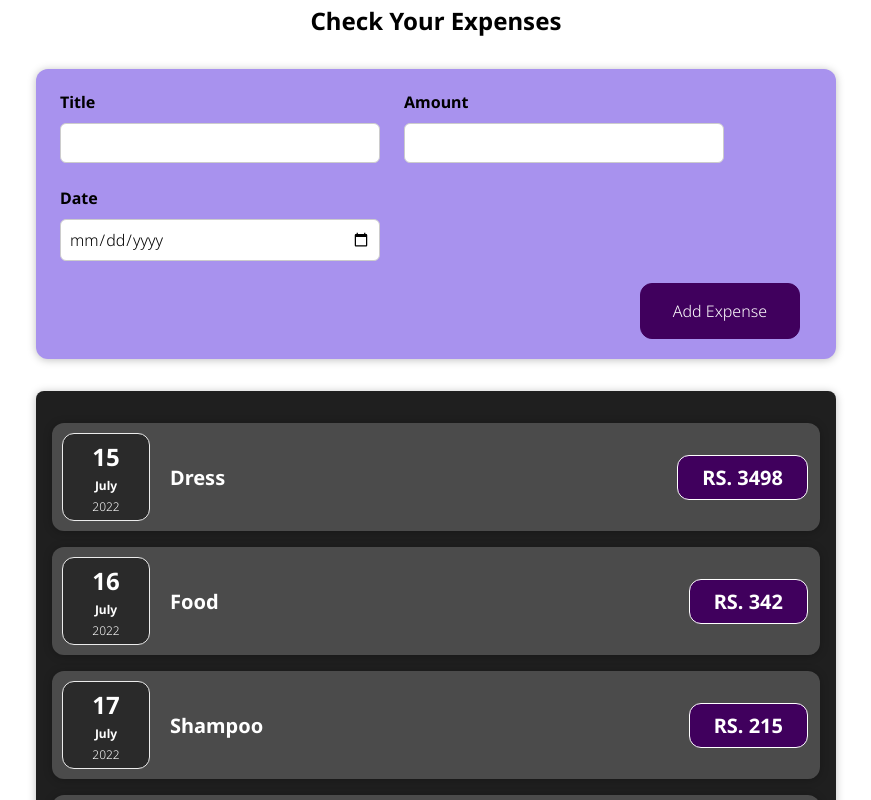
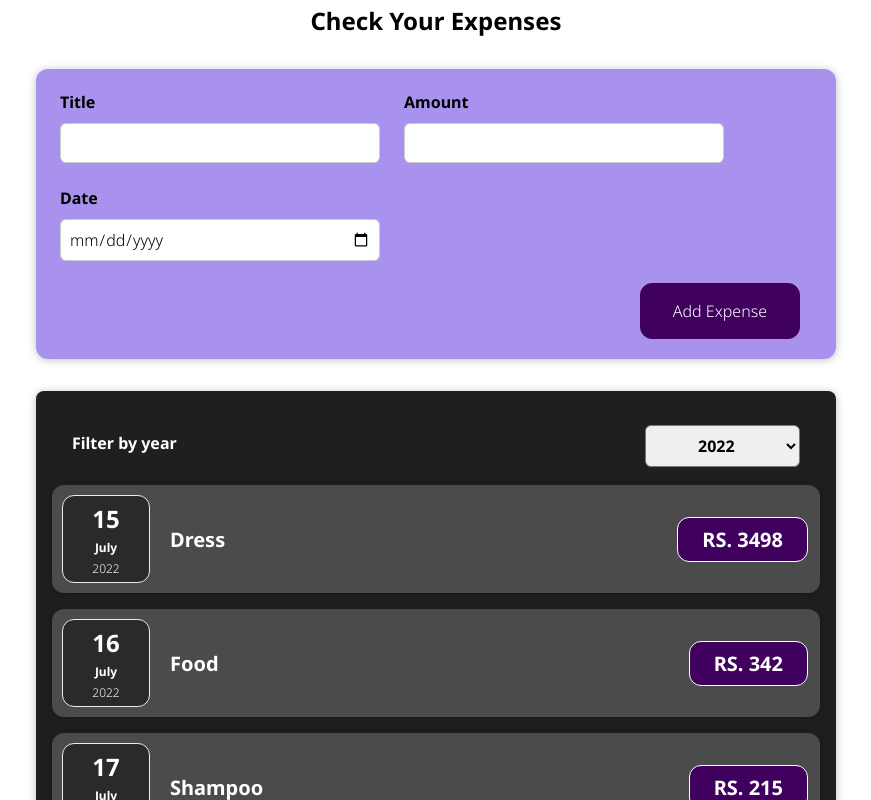
Before and after one commit to SudiptaChakraborty51/Check-Expenses, a React (Create React App) app: page / in a window 1280 px wide. Shown: the top 800 px of the page, without its empty margins (204-1075 px from the left). Built offline with nearby package versions, Linux system fonts and the light colour scheme.

Commit message:
working with really dynamic content

```diff
--- a/src/App.js
+++ b/src/App.js
@@ -1,7 +1,8 @@
+import React, { useState } from 'react';
 import Expenses from "./components/Expenses/Expenses";
 import NewExpense from "./components/NewExpense/NewExpense";
-function App() {
-  const expenses = [
+
+const DUMMY_EXPENSES = [
   {
     id: 'e1',
     title: 'Dress',
@@ -27,9 +28,13 @@
   },
 ];
 
+function App() {
+  const [expenses, setExpenses] = useState(DUMMY_EXPENSES);
+
   const addExpenseHandler = (expense) => {
-    console.log('In App.js');
-    console.log(expense);
+    setExpenses(prevExpenses => {
+      return [expense, ...prevExpenses];
+    })
   }
 
   return (
--- a/src/components/Expenses/Expenses.js
+++ b/src/components/Expenses/Expenses.js
@@ -1,28 +1,29 @@
+import React, { useState } from 'react';
 import ExpenseItem from "./ExpenseItem";
+import Card from '../UI/Card';
+import ExpensesFilter from './ExpensesFilter';
 import './Expenses.css';
+
 function Expenses(props) {
+    const [filteredYear, setFilteredYear] = useState('2022');
+
+    const filterChangeHandler = (selectedYear) => {
+        setFilteredYear(selectedYear);
+    };
+
     return(
-        <div className="expenses">
-            <ExpenseItem
-            title = {props.expenseData[0].title}
-            amount = {props.expenseData[0].amount}
-            date = {props.expenseData[0].date}>
-            </ExpenseItem>
-            <ExpenseItem
-            title = {props.expenseData[1].title}
-            amount = {props.expenseData[1].amount}
-            date = {props.expenseData[1].date}>
-            </ExpenseItem>
-            <ExpenseItem
-            title = {props.expenseData[2].title}
-            amount = {props.expenseData[2].amount}
-            date = {props.expenseData[2].date}>
-            </ExpenseItem>
-            <ExpenseItem
-            title = {props.expenseData[3].title}
-            amount = {props.expenseData[3].amount}
-            date = {props.expenseData[3].date}>
-            </ExpenseItem>
+        <div>
+            <Card className='expenses'>
+                <ExpensesFilter selected={filteredYear} onChangeFilter={filterChangeHandler} />
+                    {props.expenseData.map(expense => (
+                    <ExpenseItem
+                        key={expense.id}
+                        title={expense.title}
+                        amount={expense.amount}
+                        date={expense.date}
+                    />
+                    ))}
+            </Card>
         </div>
     )
 }
--- /dev/null
+++ b/src/components/Expenses/ExpensesFilter.css
@@ -0,0 +1,24 @@
+.expenses-filter {
+    color: white;
+    padding: 0 1rem;
+}
+
+.expenses-filter__control {
+    display: flex;
+    width: 100%;
+    align-items: center;
+    justify-content: space-between;
+    margin: 1rem 0;
+}
+
+.expenses-filter label {
+    font-weight: bold;
+    margin-bottom: 0.5rem;
+}
+
+.expenses-filter select {
+    font: inherit;
+    padding: 0.5rem 3rem;
+    font-weight: bold;
+    border-radius: 6px;
+}
--- /dev/null
+++ b/src/components/Expenses/ExpensesFilter.js
@@ -0,0 +1,25 @@
+import React from 'react';
+
+import './ExpensesFilter.css';
+
+const ExpensesFilter = (props) => {
+  const dropdownChangeHandler = (event) => {
+    props.onChangeFilter(event.target.value);
+  };
+
+  return (
+    <div className='expenses-filter'>
+      <div className='expenses-filter__control'>
+        <label>Filter by year</label>
+        <select value={props.selected} onChange={dropdownChangeHandler}>
+          <option value='2022'>2022</option>
+          <option value='2023'>2023</option>
+          <option value='2024'>2024</option>
+          <option value='2025'>2025</option>
+        </select>
+      </div>
+    </div>
+  );
+};
+
+export default ExpensesFilter;
--- a/src/components/NewExpense/ExpenseForm.js
+++ b/src/components/NewExpense/ExpenseForm.js
@@ -46,7 +46,7 @@
                 </div>
                 <div className="new-expense__control">
                     <label>Date</label>
-                    <input type='date' min='2022-06-01' max='2023-12-31' value={enteredDate} onChange={dateChangeHandler}/>
+                    <input type='date' min='2022-01-01' max='2025-12-31' value={enteredDate} onChange={dateChangeHandler}/>
                 </div>
             </div>
             <div className="new-expense__actions">
```
Lines whose indentation alone changed are shown as unchanged.
